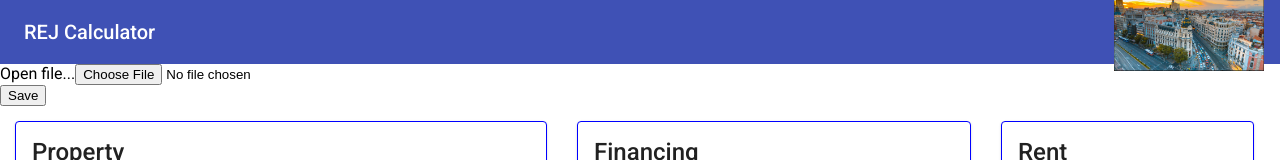
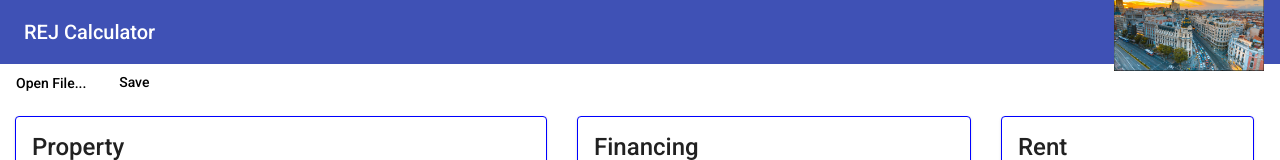
Before and after one commit to YehudahA/REJ, an Angular app: page / in a window 1280 px wide. Shown: the top 160 px of the page. Built offline with nearby package versions, Linux system fonts and the light colour scheme; what ng2-google-charts would draw is missing.

Commit message:
style buttons

```diff
--- a/src/app/app.module.ts
+++ b/src/app/app.module.ts
@@ -5,6 +5,7 @@ import { FormsModule }   from '@angular/forms';
 import { NgModule } from '@angular/core';
 
 // material
+import {MatButtonModule} from '@angular/material/button';
 import {MatExpansionModule} from '@angular/material/expansion';
 import {MatInputModule} from '@angular/material/input';
 import {MatCardModule} from '@angular/material/card';
@@ -38,6 +39,7 @@ import { IntegerValueAccessor } from './misc/integer-value-accessor';
     FormsModule,
     AppRoutingModule,
     BrowserAnimationsModule,
+    MatButtonModule,
     MatExpansionModule,
     MatInputModule,
     MatCardModule,
--- a/src/app/file-reader/file-reader.component.css
+++ b/src/app/file-reader/file-reader.component.css
@@ -0,0 +1,3 @@
+#file-loader-input {
+  display: none;
+}
--- a/src/app/file-reader/file-reader.component.html
+++ b/src/app/file-reader/file-reader.component.html
@@ -1,4 +1,6 @@
-<div>
-    <label>Open file...</label>
-    <input (change)="fileLoaded($event.target)" type="file" />
-<div>
+<button mat-button>
+    <label>
+        <span>Open File...</span>
+        <input id="file-loader-input" (change)="fileLoaded($event.target)" type="file" />
+    </label>
+</button>
--- a/src/app/inversion/inversion.component.html
+++ b/src/app/inversion/inversion.component.html
@@ -1,4 +1,4 @@
-<button (click)="save()">Save</button>
+<button (click)="save()" mat-button>Save</button>
 
 <main>
     <mat-card>
```
